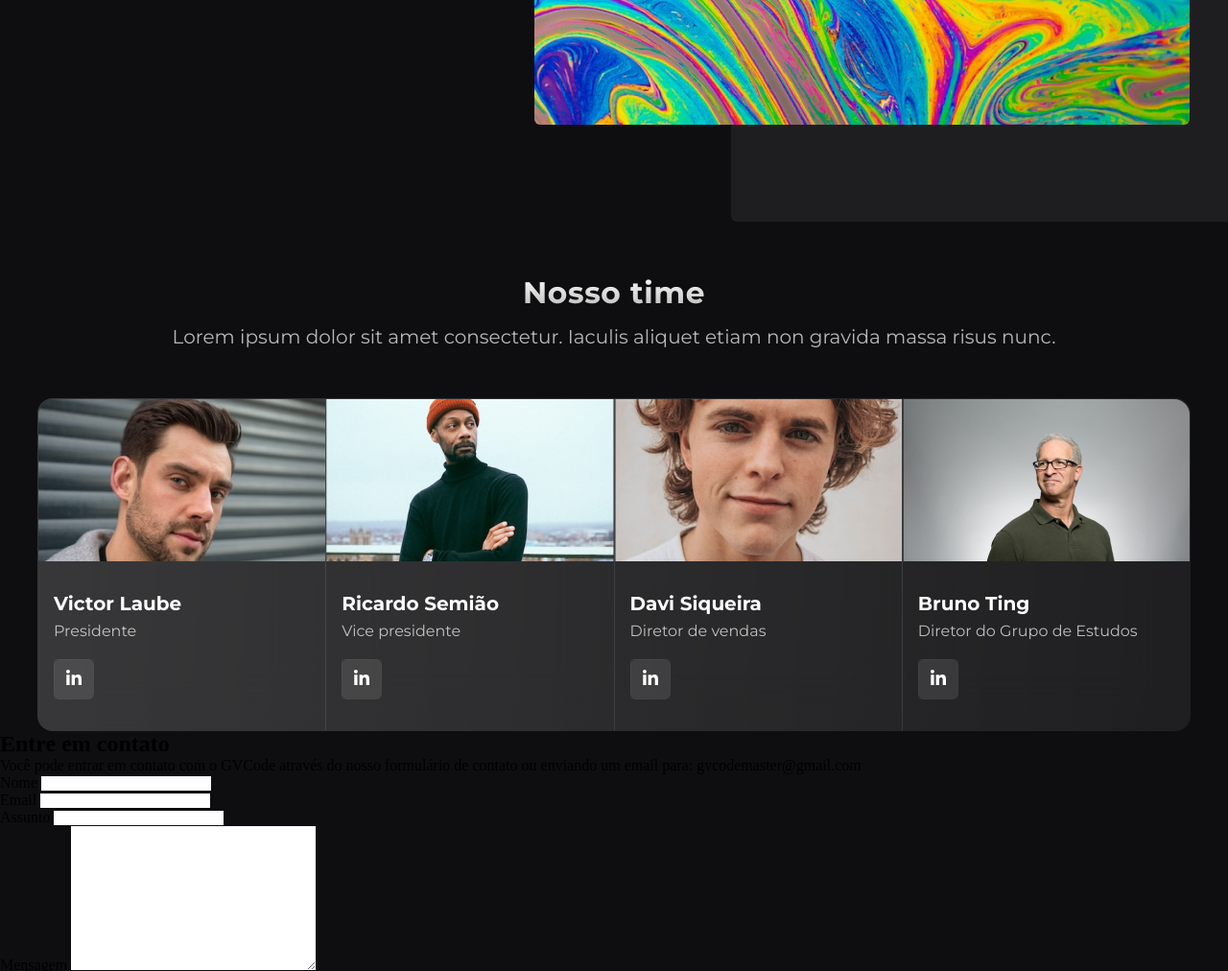
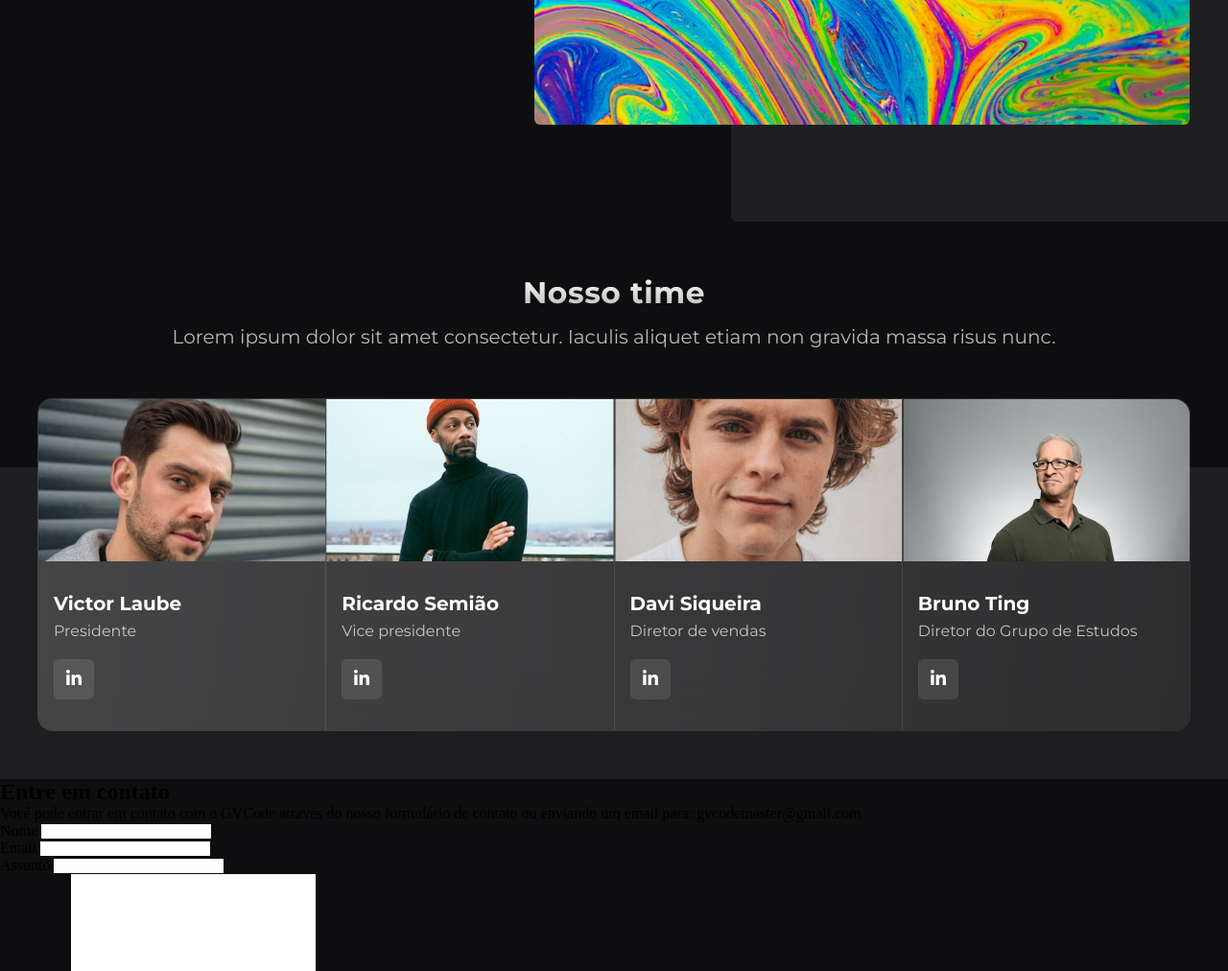
Before and after one commit to antoniobfm/gvcode, a website: page index.html in a window 1280 px wide. Shown: the part 4340-5352 px from the top of the page at 96% size. Drawn offline with Linux system fonts and the light colour scheme; files whose address does not match are found by name.

Commit message:
Implemented gradient background detail

```diff
--- a/index.html
+++ b/index.html
@@ -650,6 +650,19 @@
 
     #team {
       padding-top: 156px;
+      padding-bottom: 50px;
+      position: relative;
+    }
+
+    #team::before {
+      content: '';
+      position: absolute;
+      z-index: -1;
+      bottom: 0;
+      left: 0;
+      background: linear-gradient(114.94deg, #1E1E20 100%, #2E2E30 3.4%);
+      width: 100%;
+      height: 325px;
     }
 
     #team h2 {
```
